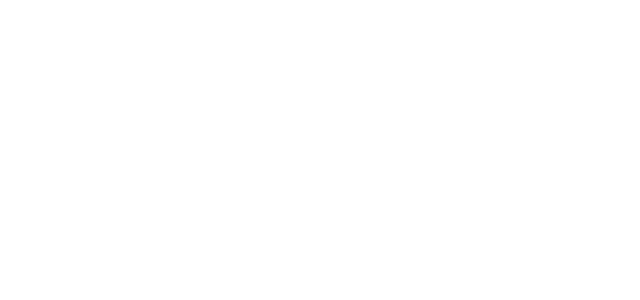
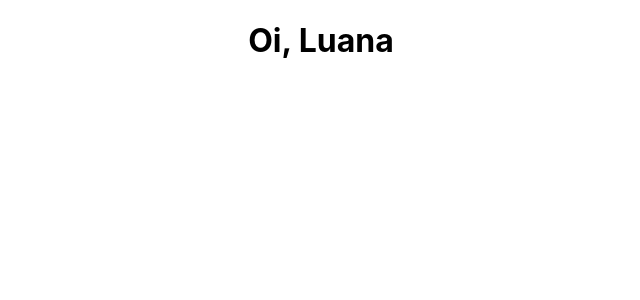
Before and after one commit to luanafront/clone-CAJU, a React (Create React App) app: page / in a window 1280 px wide. Shown: the top 300 px of the page, without its empty margins (319-959 px from the left). Built offline with nearby package versions, Linux system fonts and the light colour scheme.

Commit message:
I created the atomic design folders and installed the material iu library

```diff
--- a/package.json
+++ b/package.json
@@ -3,6 +3,9 @@
   "version": "0.1.0",
   "private": true,
   "dependencies": {
+    "@emotion/react": "^11.9.0",
+    "@emotion/styled": "^11.8.1",
+    "@mui/material": "^5.8.3",
     "@testing-library/jest-dom": "^5.16.4",
     "@testing-library/react": "^13.3.0",
     "@testing-library/user-event": "^13.5.0",
--- a/src/App.jsx
+++ b/src/App.jsx
@@ -1,10 +1,11 @@
-import logo from './logo.svg';
+import React from 'react';
 import './App.css';
+import Header from './components/molecules/header';
 
 function App() {
   return (
     <div className="App">
-
+      <Header/>
     </div>
   );
 }
--- /dev/null
+++ b/src/components/atoms/title/index.jsx
@@ -0,0 +1,11 @@
+import React from "react";
+
+const Title = ({className, content}) => {
+    return (
+        <h1 className={className}>
+            {content}
+        </h1>
+    )
+}
+
+export default Title
--- /dev/null
+++ b/src/components/molecules/header/index.jsx
@@ -0,0 +1,10 @@
+import React from "react";
+import Title from "../../atoms/title";
+
+const Header = () => {
+    return (
+        <Title className={"header__title"} content={"Oi, Luana"}/>
+    )
+}
+
+export default Header
```
Also changed, not shown: src/components/atoms/contentText/index.jsx (added, +11 -0 lines), 1 other file (tests, documents, lock files or other folders).
